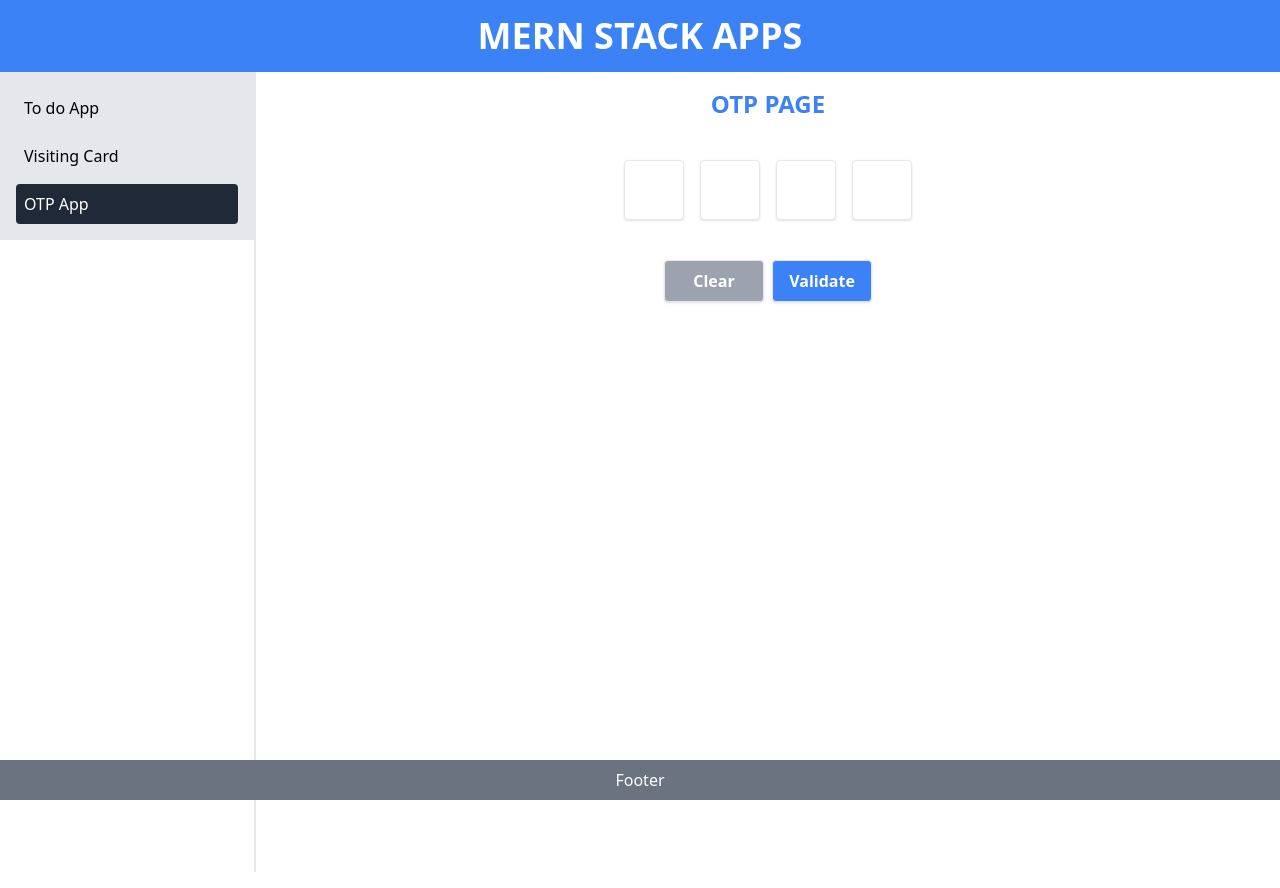
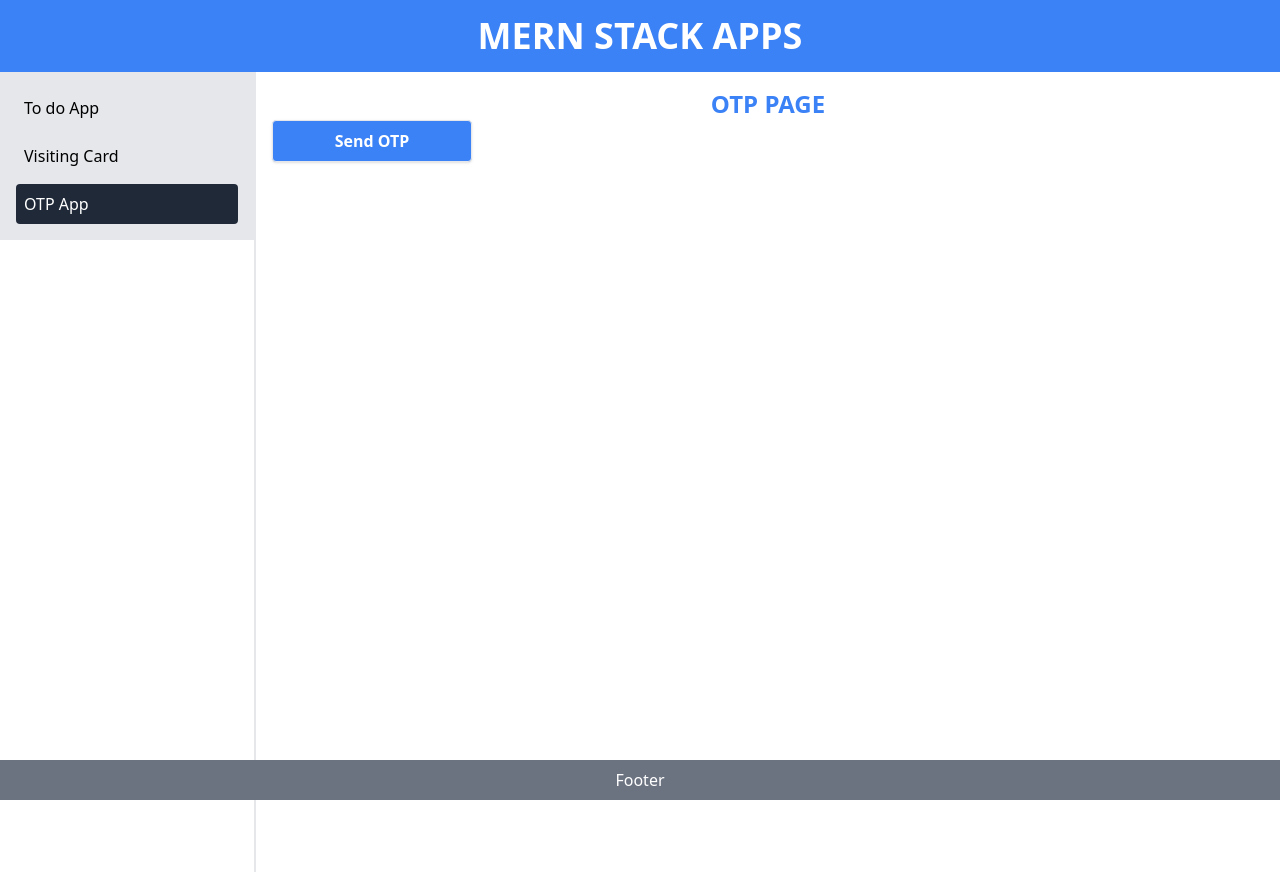
Before and after one commit to Jeyabalan/mern-stack-apps, a React (Create React App) app in the folder frontend/: page /otp-app in a window 1280 px wide. Built offline with nearby package versions, Linux system fonts and the light colour scheme.

Commit message:
Screen Desgin and logic for otp screen

```diff
--- a/frontend/src/pages/otp-app/index.tsx
+++ b/frontend/src/pages/otp-app/index.tsx
@@ -1,31 +1,91 @@
-import React from "react";
+import React, { useEffect, useRef, useState } from "react";
 
 const otpChatLength = 4;
 
 const OTPAppPage = () => {
+  const [otpText, setOtpText] = useState<string[]>(
+    Array(otpChatLength).fill("")
+  );
+  const [otpScreenVisible, setOtpScreenVisible] = useState<boolean>(false);
+  const [isOtpValid, setIsOtpValid] = useState<boolean>(false);
+  const [tabIndex, setTabIndex] = useState<number>(1);
+  const inputRefs = useRef<(HTMLInputElement | null)[]>([]);
+
+  const onOtpChange = (
+    e: React.ChangeEvent<HTMLInputElement>,
+    index: number
+  ) => {
+    const value = e.currentTarget.value;
+    if ((+value >= 0 && +value <= 9) || value === "") {
+      const newOtpText = [...otpText];
+      newOtpText[index] = value;
+      setOtpText(newOtpText);
+      setTabIndex(tabIndex < 4 ? tabIndex + 1 : 4);
+    } else return;
+  };
+
+  useEffect(() => {
+    console.log(tabIndex);
+    inputRefs.current[tabIndex]?.focus();
+  }, [tabIndex]);
+
+  const validateOTP = () => {
+    console.log("otp validate");
+  };
+
+  const clearOTPFields = () => {
+    setOtpText(Array(4).fill(""));
+    setTabIndex(1);
+  };
+
   return (
     <div className="flex flex-col min-w-full min-h-screen">
       <header className="font-bold text-blue-500 text-2xl text-center">
         OTP PAGE
       </header>
+      {otpScreenVisible ? (
+        <div className="border shadow rounded max-w-full mx-auto p-12 m-10">
           <div className="flex flex-row gap-4 justify-center">
-        {new Array(otpChatLength).fill(undefined).map(() => (
+            {otpText.map((_, index: number) => (
               <input
+                ref={(el) => {
+                  inputRefs.current[index + 1] = el;
+                }}
+                key={index}
                 type="text"
-            pattern="[0-9]*"
                 maxLength={1}
-            className="border rounded shadow p-2 w-[60px] h-[60px] mt-10 text-center font-bold text-2xl"
+                autoFocus={index === 0}
+                tabIndex={index + 1}
+                onChange={(e) => onOtpChange(e, index)}
+                value={otpText[index]}
+                className="border rounded shadow p-2 w-[60px] h-[60px] text-center font-bold text-2xl"
               />
             ))}
           </div>
-      <div className="flex flex-row gap-2 justify-center mt-10">
-        <button className="bg-gray-400 text-white font-bold rounded shadow border p-2 w-[100px] hover:bg-gray-500">
+          <div className="flex flex-row gap-2 justify-center mt-5">
+            <button
+              onClick={() => clearOTPFields()}
+              className="bg-gray-400 text-white font-bold rounded shadow border p-2 w-[100px] hover:bg-gray-500"
+            >
               Clear
             </button>
-        <button className="bg-blue-500 text-white font-bold rounded border shadow p-2 w-[100px] hover:bg-blue-600">
+            <button
+              onClick={() => validateOTP()}
+              className="bg-blue-500 text-white font-bold rounded border shadow p-2 w-[100px] hover:bg-blue-600"
+            >
               Validate
             </button>
           </div>
+        </div>
+      ) : (
+        <button
+          type="button"
+          onClick={() => setOtpScreenVisible(true)}
+          className="text-white font-bold border rounded shadow w-[200px] p-2 bg-blue-500 hover:bg-blue-600"
+        >
+          Send OTP
+        </button>
+      )}
     </div>
   );
 };
```
Lines whose indentation alone changed are shown as unchanged.
